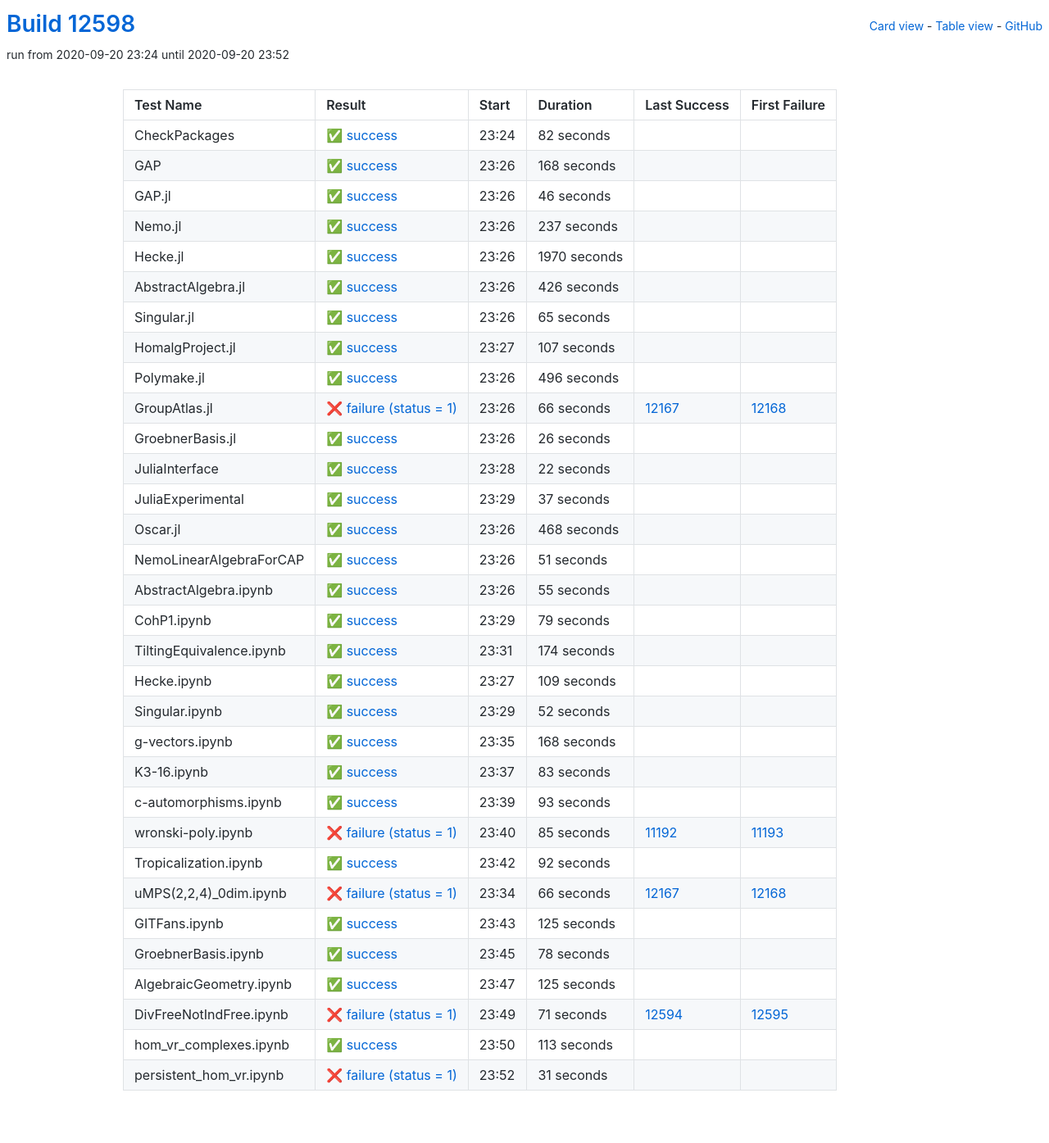
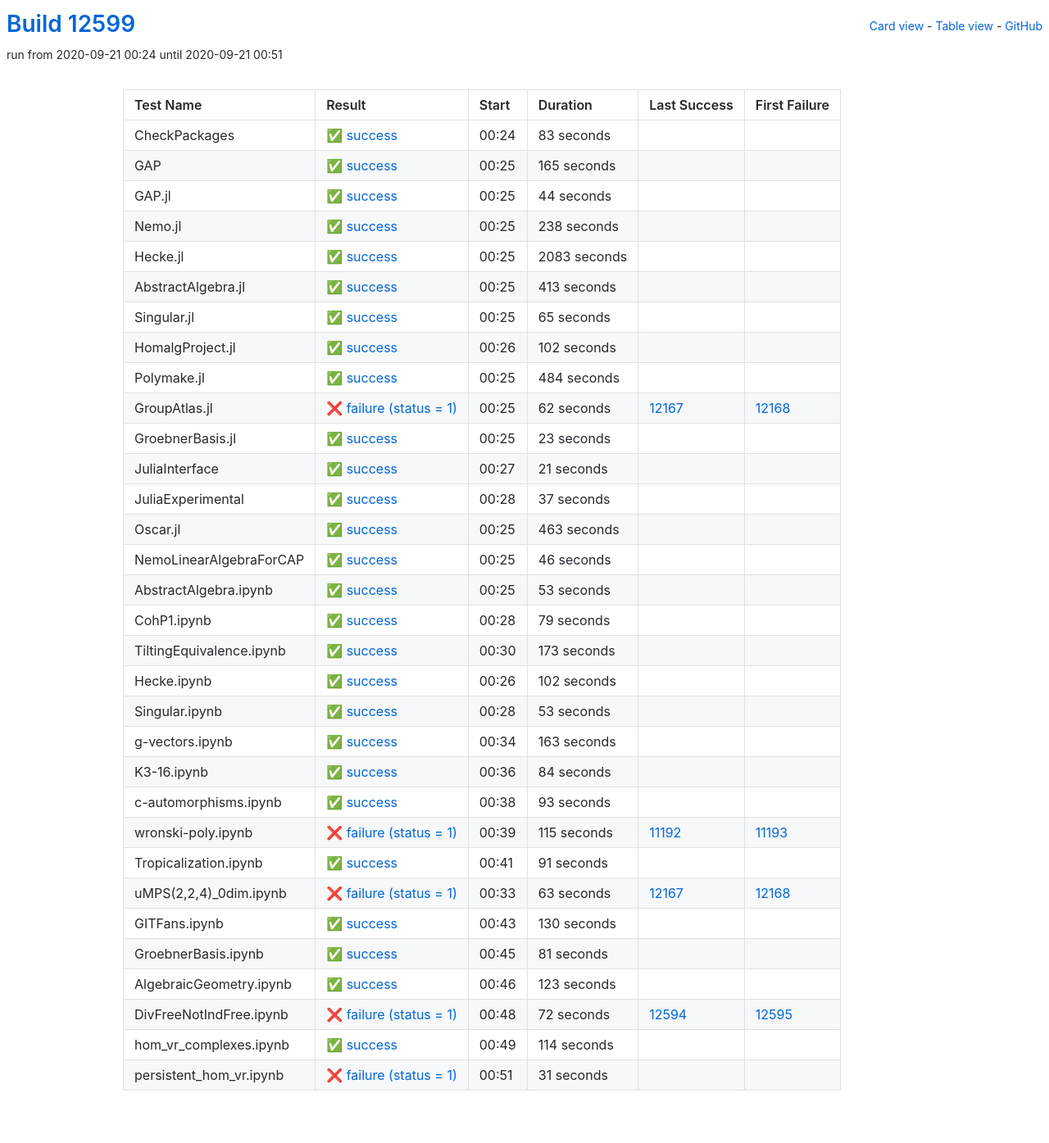
Before and after one commit to oscar-system/oscar-ci-status, a Jekyll site: the page built from table.html, in a window 1280 px wide. Shown: the whole page at 82% size. Built offline with Jekyll 4.4.1, drawn with Linux system fonts in a browser that asks for light colours.

Commit message:
Build #12599

```diff
--- a/_data/ci.yml
+++ b/_data/ci.yml
@@ -1,6 +1,6 @@
 ---
-build: 12598
-build_url: https://oscarci.mathematik.uni-kl.de/job/oscar/12598/
+build: 12599
+build_url: https://oscarci.mathematik.uni-kl.de/job/oscar/12599/
 job: oscar
 organization: oscar-system
 repo: oscar-ci-status
@@ -8,80 +8,80 @@
 tests:
 - name: CheckPackages
   id: checkpackages
-  log: https://oscarci.mathematik.uni-kl.de/job/oscar/12598/artifact/logs/build-12598/CheckPackages.log
-  start: 2020-09-20 23:24
+  log: https://oscarci.mathematik.uni-kl.de/job/oscar/12599/artifact/logs/build-12599/CheckPackages.log
+  start: 2020-09-21 00:24
   success: true
   exitcode: 0
   status: success
-  duration: 82
+  duration: 83
   last_success: false
   last_success_url:
   first_failure: false
   first_failure_url:
 - name: GAP
   id: gap
-  log: https://oscarci.mathematik.uni-kl.de/job/oscar/12598/artifact/logs/build-12598/GAP.log
-  start: 2020-09-20 23:26
+  log: https://oscarci.mathematik.uni-kl.de/job/oscar/12599/artifact/logs/build-12599/GAP.log
+  start: 2020-09-21 00:25
   success: true
   exitcode: 0
   status: success
-  duration: 168
+  duration: 165
   last_success: false
   last_success_url:
   first_failure: false
   first_failure_url:
 - name: GAP.jl
   id: gap-jl
-  log: https://oscarci.mathematik.uni-kl.de/job/oscar/12598/artifact/logs/build-12598/GAP.jl.log
-  start: 2020-09-20 23:26
+  log: https://oscarci.mathematik.uni-kl.de/job/oscar/12599/artifact/logs/build-12599/GAP.jl.log
+  start: 2020-09-21 00:25
   success: true
   exitcode: 0
   status: success
-  duration: 46
+  duration: 44
   last_success: false
   last_success_url:
   first_failure: false
   first_failure_url:
 - name: Nemo.jl
   id: nemo-jl
-  log: https://oscarci.mathematik.uni-kl.de/job/oscar/12598/artifact/logs/build-12598/Nemo.jl.log
-  start: 2020-09-20 23:26
+  log: https://oscarci.mathematik.uni-kl.de/job/oscar/12599/artifact/logs/build-12599/Nemo.jl.log
+  start: 2020-09-21 00:25
   success: true
   exitcode: 0
   status: success
-  duration: 237
+  duration: 238
   last_success: false
   last_success_url:
   first_failure: false
   first_failure_url:
 - name: Hecke.jl
   id: hecke-jl
-  log: https://oscarci.mathematik.uni-kl.de/job/oscar/12598/artifact/logs/build-12598/Hecke.jl.log
-  start: 2020-09-20 23:26
+  log: https://oscarci.mathematik.uni-kl.de/job/oscar/12599/artifact/logs/build-12599/Hecke.jl.log
+  start: 2020-09-21 00:25
   success: true
   exitcode: 0
   status: success
-  duration: 1970
+  duration: 2083
   last_success: false
   last_success_url:
   first_failure: false
   first_failure_url:
 - name: AbstractAlgebra.jl
   id: abstractalgebra-jl
-  log: https://oscarci.mathematik.uni-kl.de/job/oscar/12598/artifact/logs/build-12598/AbstractAlgebra.jl.log
-  start: 2020-09-20 23:26
+  log: https://oscarci.mathematik.uni-kl.de/job/oscar/12599/artifact/logs/build-12599/AbstractAlgebra.jl.log
+  start: 2020-09-21 00:25
   success: true
   exitcode: 0
   status: success
-  duration: 426
+  duration: 413
   last_success: false
   last_success_url:
   first_failure: false
   first_failure_url:
 - name: Singular.jl
   id: singular-jl
-  log: https://oscarci.mathematik.uni-kl.de/job/oscar/12598/artifact/logs/build-12598/Singular.jl.log
-  start: 2020-09-20 23:26
+  log: https://oscarci.mathematik.uni-kl.de/job/oscar/12599/artifact/logs/build-12599/Singular.jl.log
+  start: 2020-09-21 00:25
   success: true
   exitcode: 0
   status: success
@@ -92,68 +92,68 @@
   first_failure_url:
 - name: HomalgProject.jl
   id: homalgproject-jl
-  log: https://oscarci.mathematik.uni-kl.de/job/oscar/12598/artifact/logs/build-12598/HomalgProject.jl.log
-  start: 2020-09-20 23:27
+  log: https://oscarci.mathematik.uni-kl.de/job/oscar/12599/artifact/logs/build-12599/HomalgProject.jl.log
+  start: 2020-09-21 00:26
   success: true
   exitcode: 0
   status: success
-  duration: 107
+  duration: 102
   last_success: false
   last_success_url:
   first_failure: false
   first_failure_url:
 - name: Polymake.jl
   id: polymake-jl
-  log: https://oscarci.mathematik.uni-kl.de/job/oscar/12598/artifact/logs/build-12598/Polymake.jl.log
-  start: 2020-09-20 23:26
+  log: https://oscarci.mathematik.uni-kl.de/job/oscar/12599/artifact/logs/build-12599/Polymake.jl.log
+  start: 2020-09-21 00:25
   success: true
   exitcode: 0
   status: success
-  duration: 496
+  duration: 484
   last_success: false
   last_success_url:
   first_failure: false
   first_failure_url:
 - name: GroupAtlas.jl
   id: groupatlas-jl
-  log: https://oscarci.mathematik.uni-kl.de/job/oscar/12598/artifact/logs/build-12598/GroupAtlas.jl.log
-  start: 2020-09-20 23:26
+  log: https://oscarci.mathematik.uni-kl.de/job/oscar/12599/artifact/logs/build-12599/GroupAtlas.jl.log
+  start: 2020-09-21 00:25
   success: false
   exitcode: 1
   status: failure
-  duration: 66
+  duration: 62
   last_success: 12167
   last_success_url: https://oscarci.mathematik.uni-kl.de/job/oscar/12167/
   first_failure: 12168
   first_failure_url: https://oscarci.mathematik.uni-kl.de/job/oscar/12168/
 - name: GroebnerBasis.jl
   id: groebnerbasis-jl
-  log: https://oscarci.mathematik.uni-kl.de/job/oscar/12598/artifact/logs/build-12598/GroebnerBasis.jl.log
-  start: 2020-09-20 23:26
+  log: https://oscarci.mathematik.uni-kl.de/job/oscar/12599/artifact/logs/build-12599/GroebnerBasis.jl.log
+  start: 2020-09-21 00:25
   success: true
   exitcode: 0
   status: success
-  duration: 26
+  duration: 23
   last_success: false
   last_success_url:
   first_failure: false
   first_failure_url:
 - name: JuliaInterface
   id: juliainterface
-  log: https://oscarci.mathematik.uni-kl.de/job/oscar/12598/artifact/logs/build-12598/JuliaInterface.log
-  start: 2020-09-20 23:28
+  log: https://oscarci.mathematik.uni-kl.de/job/oscar/12599/artifact/logs/build-12599/JuliaInterface.log
+  start: 2020-09-21 00:27
   success: true
   exitcode: 0
   status: success
-  duration: 22
+  duration: 21
   last_success: false
   last_success_url:
   first_failure: false
   first_failure_url:
 - name: JuliaExperimental
   id: juliaexperimental
-  log: https://oscarci.mathematik.uni-kl.de/job/oscar/12598/artifact/logs/build-12598/JuliaExperimental.log
-  start: 2020-09-20 23:29
+  log: https://oscarci.mathematik.uni-kl.de/job/oscar/12599/artifact/logs/build-12599/JuliaExperimental.log
+  start: 2020-09-21 00:28
   success: true
   exitcode: 0
   status: success
@@ -164,44 +164,44 @@
   first_failure_url:
 - name: Oscar.jl
   id: oscar-jl
-  log: https://oscarci.mathematik.uni-kl.de/job/oscar/12598/artifact/logs/build-12598/Oscar.jl.log
-  start: 2020-09-20 23:26
+  log: https://oscarci.mathematik.uni-kl.de/job/oscar/12599/artifact/logs/build-12599/Oscar.jl.log
+  start: 2020-09-21 00:25
   success: true
   exitcode: 0
   status: success
-  duration: 468
+  duration: 463
   last_success: false
   last_success_url:
   first_failure: false
   first_failure_url:
 - name: NemoLinearAlgebraForCAP
   id: nemolinearalgebraforcap
-  log: https://oscarci.mathematik.uni-kl.de/job/oscar/12598/artifact/logs/build-12598/NemoLinearAlgebraForCAP.log
-  start: 2020-09-20 23:26
+  log: https://oscarci.mathematik.uni-kl.de/job/oscar/12599/artifact/logs/build-12599/NemoLinearAlgebraForCAP.log
+  start: 2020-09-21 00:25
   success: true
   exitcode: 0
   status: success
-  duration: 51
+  duration: 46
   last_success: false
   last_success_url:
   first_failure: false
   first_failure_url:
 - name: AbstractAlgebra.ipynb
   id: abstractalgebra-ipynb
-  log: https://oscarci.mathematik.uni-kl.de/job/oscar/12598/artifact/logs/build-12598/AbstractAlgebra.ipynb.log
-  start: 2020-09-20 23:26
+  log: https://oscarci.mathematik.uni-kl.de/job/oscar/12599/artifact/logs/build-12599/AbstractAlgebra.ipynb.log
+  start: 2020-09-21 00:25
   success: true
   exitcode: 0
   status: success
-  duration: 55
+  duration: 53
   last_success: false
   last_success_url:
   first_failure: false
   first_failure_url:
 - name: CohP1.ipynb
   id: cohp1-ipynb
-  log: https://oscarci.mathematik.uni-kl.de/job/oscar/12598/artifact/logs/build-12598/CohP1.ipynb.log
-  start: 2020-09-20 23:29
+  log: https://oscarci.mathematik.uni-kl.de/job/oscar/12599/artifact/logs/build-12599/CohP1.ipynb.log
+  start: 2020-09-21 00:28
   success: true
   exitcode: 0
   status: success
@@ -212,68 +212,68 @@
   first_failure_url:
 - name: TiltingEquivalence.ipynb
   id: tiltingequivalence-ipynb
-  log: https://oscarci.mathematik.uni-kl.de/job/oscar/12598/artifact/logs/build-12598/TiltingEquivalence.ipynb.log
-  start: 2020-09-20 23:31
+  log: https://oscarci.mathematik.uni-kl.de/job/oscar/12599/artifact/logs/build-12599/TiltingEquivalence.ipynb.log
+  start: 2020-09-21 00:30
   success: true
   exitcode: 0
   status: success
-  duration: 174
+  duration: 173
   last_success: false
   last_success_url:
   first_failure: false
   first_failure_url:
 - name: Hecke.ipynb
   id: hecke-ipynb
-  log: https://oscarci.mathematik.uni-kl.de/job/oscar/12598/artifact/logs/build-12598/Hecke.ipynb.log
-  start: 2020-09-20 23:27
+  log: https://oscarci.mathematik.uni-kl.de/job/oscar/12599/artifact/logs/build-12599/Hecke.ipynb.log
+  start: 2020-09-21 00:26
   success: true
   exitcode: 0
   status: success
-  duration: 109
+  duration: 102
   last_success: false
   last_success_url:
   first_failure: false
   first_failure_url:
 - name: Singular.ipynb
   id: singular-ipynb
-  log: https://oscarci.mathematik.uni-kl.de/job/oscar/12598/artifact/logs/build-12598/Singular.ipynb.log
-  start: 2020-09-20 23:29
+  log: https://oscarci.mathematik.uni-kl.de/job/oscar/12599/artifact/logs/build-12599/Singular.ipynb.log
+  start: 2020-09-21 00:28
   success: true
   exitcode: 0
   status: success
-  duration: 52
+  duration: 53
   last_success: false
   last_success_url:
   first_failure: false
   first_failure_url:
 - name: g-vectors.ipynb
   id: g-vectors-ipynb
-  log: https://oscarci.mathematik.uni-kl.de/job/oscar/12598/artifact/logs/build-12598/g-vectors.ipynb.log
-  start: 2020-09-20 23:35
+  log: https://oscarci.mathematik.uni-kl.de/job/oscar/12599/artifact/logs/build-12599/g-vectors.ipynb.log
+  start: 2020-09-21 00:34
   success: true
   exitcode: 0
   status: success
-  duration: 168
+  duration: 163
   last_success: false
   last_success_url:
   first_failure: false
   first_failure_url:
 - name: K3-16.ipynb
   id: k3-16-ipynb
-  log: https://oscarci.mathematik.uni-kl.de/job/oscar/12598/artifact/logs/build-12598/K3-16.ipynb.log
-  start: 2020-09-20 23:37
+  log: https://oscarci.mathematik.uni-kl.de/job/oscar/12599/artifact/logs/build-12599/K3-16.ipynb.log
+  start: 2020-09-21 00:36
   success: true
   exitcode: 0
   status: success
-  duration: 83
+  duration: 84
   last_success: false
   last_success_url:
   first_failure: false
   first_failure_url:
 - name: c-automorphisms.ipynb
   id: c-automorphisms-ipynb
-  log: https://oscarci.mathematik.uni-kl.de/job/oscar/12598/artifact/logs/build-12598/c-automorphisms.ipynb.log
-  start: 2020-09-20 23:39
+  log: https://oscarci.mathematik.uni-kl.de/job/oscar/12599/artifact/logs/build-12599/c-automorphisms.ipynb.log
+  start: 2020-09-21 00:38
   success: true
   exitcode: 0
   status: success
@@ -284,104 +284,104 @@
   first_failure_url:
 - name: wronski-poly.ipynb
   id: wronski-poly-ipynb
-  log: https://oscarci.mathematik.uni-kl.de/job/oscar/12598/artifact/logs/build-12598/wronski-poly.ipynb.log
-  start: 2020-09-20 23:40
+  log: https://oscarci.mathematik.uni-kl.de/job/oscar/12599/artifact/logs/build-12599/wronski-poly.ipynb.log
+  start: 2020-09-21 00:39
   success: false
   exitcode: 1
   status: failure
-  duration: 85
+  duration: 115
   last_success: 11192
   last_success_url: https://oscarci.mathematik.uni-kl.de/job/oscar/11192/
   first_failure: 11193
   first_failure_url: https://oscarci.mathematik.uni-kl.de/job/oscar/11193/
 - name: Tropicalization.ipynb
   id: tropicalization-ipynb
-  log: https://oscarci.mathematik.uni-kl.de/job/oscar/12598/artifact/logs/build-12598/Tropicalization.ipynb.log
-  start: 2020-09-20 23:42
+  log: https://oscarci.mathematik.uni-kl.de/job/oscar/12599/artifact/logs/build-12599/Tropicalization.ipynb.log
+  start: 2020-09-21 00:41
   success: true
   exitcode: 0
   status: success
-  duration: 92
+  duration: 91
   last_success: false
   last_success_url:
   first_failure: false
   first_failure_url:
 - name: uMPS(2,2,4)_0dim.ipynb
   id: umps-2-2-4-0dim-ipynb
-  log: https://oscarci.mathematik.uni-kl.de/job/oscar/12598/artifact/logs/build-12598/uMPS-2-2-4-_0dim.ipynb.log
-  start: 2020-09-20 23:34
+  log: https://oscarci.mathematik.uni-kl.de/job/oscar/12599/artifact/logs/build-12599/uMPS-2-2-4-_0dim.ipynb.log
+  start: 2020-09-21 00:33
   success: false
   exitcode: 1
   status: failure
-  duration: 66
+  duration: 63
   last_success: 12167
   last_success_url: https://oscarci.mathematik.uni-kl.de/job/oscar/12167/
   first_failure: 12168
   first_failure_url: https://oscarci.mathematik.uni-kl.de/job/oscar/12168/
 - name: GITFans.ipynb
   id: gitfans-ipynb
-  log: https://oscarci.mathematik.uni-kl.de/job/oscar/12598/artifact/logs/build-12598/GITFans.ipynb.log
-  start: 2020-09-20 23:43
+  log: https://oscarci.mathematik.uni-kl.de/job/oscar/12599/artifact/logs/build-12599/GITFans.ipynb.log
+  start: 2020-09-21 00:43
   success: true
   exitcode: 0
   status: success
-  duration: 125
+  duration: 130
   last_success: false
   last_success_url:
   first_failure: false
   first_failure_url:
 - name: GroebnerBasis.ipynb
   id: groebnerbasis-ipynb
-  log: https://oscarci.mathematik.uni-kl.de/job/oscar/12598/artifact/logs/build-12598/GroebnerBasis.ipynb.log
-  start: 2020-09-20 23:45
+  log: https://oscarci.mathematik.uni-kl.de/job/oscar/12599/artifact/logs/build-12599/GroebnerBasis.ipynb.log
+  start: 2020-09-21 00:45
   success: true
   exitcode: 0
   status: success
-  duration: 78
+  duration: 81
   last_success: false
   last_success_url:
   first_failure: false
   first_failure_url:
 - name: AlgebraicGeometry.ipynb
   id: algebraicgeometry-ipynb
-  log: https://oscarci.mathematik.uni-kl.de/job/oscar/12598/artifact/logs/build-12598/AlgebraicGeometry.ipynb.log
-  start: 2020-09-20 23:47
+  log: https://oscarci.mathematik.uni-kl.de/job/oscar/12599/artifact/logs/build-12599/AlgebraicGeometry.ipynb.log
+  start: 2020-09-21 00:46
   success: true
   exitcode: 0
   status: success
-  duration: 125
+  duration: 123
   last_success: false
   last_success_url:
   first_failure: false
   first_failure_url:
 - name: DivFreeNotIndFree.ipynb
   id: divfreenotindfree-ipynb
-  log: https://oscarci.mathematik.uni-kl.de/job/oscar/12598/artifact/logs/build-12598/DivFreeNotIndFree.ipynb.log
-  start: 2020-09-20 23:49
+  log: https://oscarci.mathematik.uni-kl.de/job/oscar/12599/artifact/logs/build-12599/DivFreeNotIndFree.ipynb.log
+  start: 2020-09-21 00:48
   success: false
   exitcode: 1
   status: failure
-  duration: 71
+  duration: 72
   last_success: 12594
   last_success_url: https://oscarci.mathematik.uni-kl.de/job/oscar/12594/
   first_failure: 12595
   first_failure_url: https://oscarci.mathematik.uni-kl.de/job/oscar/12595/
 - name: hom_vr_complexes.ipynb
   id: hom-vr-complexes-ipynb
-  log: https://oscarci.mathematik.uni-kl.de/job/oscar/12598/artifact/logs/build-12598/hom_vr_complexes.ipynb.log
-  start: 2020-09-20 23:50
+  log: https://oscarci.mathematik.uni-kl.de/job/oscar/12599/artifact/logs/build-12599/hom_vr_complexes.ipynb.log
+  start: 2020-09-21 00:49
   success: true
   exitcode: 0
   status: success
-  duration: 113
+  duration: 114
   last_success: false
   last_success_url:
   first_failure: false
   first_failure_url:
 - name: persistent_hom_vr.ipynb
   id: persistent-hom-vr-ipynb
-  log: https://oscarci.mathematik.uni-kl.de/job/oscar/12598/artifact/logs/build-12598/persistent_hom_vr.ipynb.log
-  start: 2020-09-20 23:52
+  log: https://oscarci.mathematik.uni-kl.de/job/oscar/12599/artifact/logs/build-12599/persistent_hom_vr.ipynb.log
+  start: 2020-09-21 00:51
   success: false
   exitcode: 1
   status: failure
```
Also changed, not shown: README.md.
